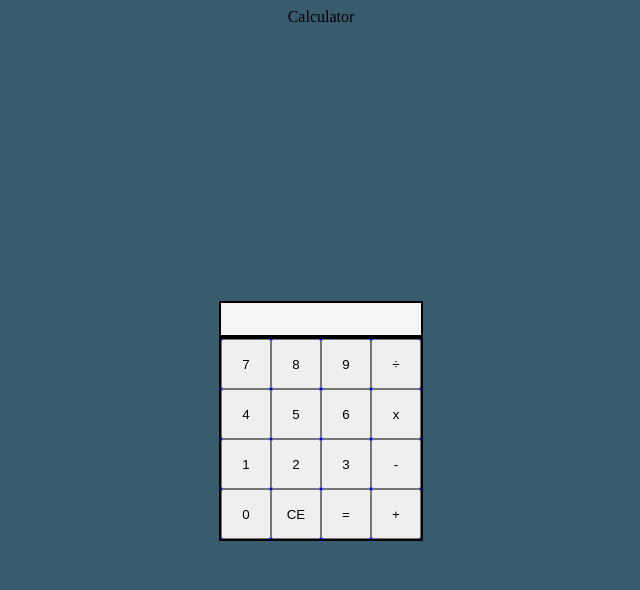
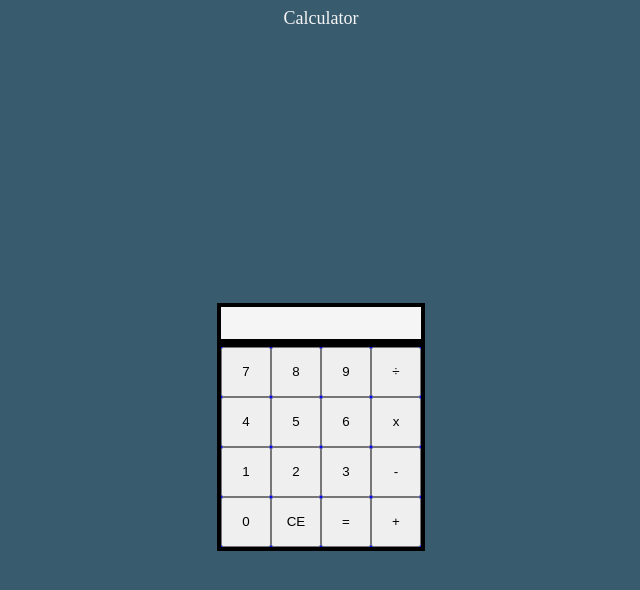
Before and after one commit to natevoyages/calculator, a plain HTML site: page index.html in a window 1280 px wide. Shown: the whole page, without its empty margins (319-959 px from the left). Drawn offline with Linux system fonts and the light colour scheme.

Commit message:
Update calculator border + header font

```diff
--- a/style.css
+++ b/style.css
@@ -6,6 +6,11 @@ body{
   flex-direction: column;
   align-items: center;
 
+}
+
+.header{
+  color: whitesmoke;
+  font-size: large;
 }
 .content{
   display: flex;
@@ -17,7 +22,7 @@ body{
 }
 .display{
   background-color: whitesmoke;
-  border: 2px solid black;
+  border: 4px solid black;
   display: flex;
  justify-content: end;
  align-items: center;
@@ -26,7 +31,7 @@ body{
 }
 .keys{
   background-color: aliceblue;
-  border: 2px solid black;
+  border: 4px solid black;
   width: 200px;
   height: 200px;
   display: flex;
```
